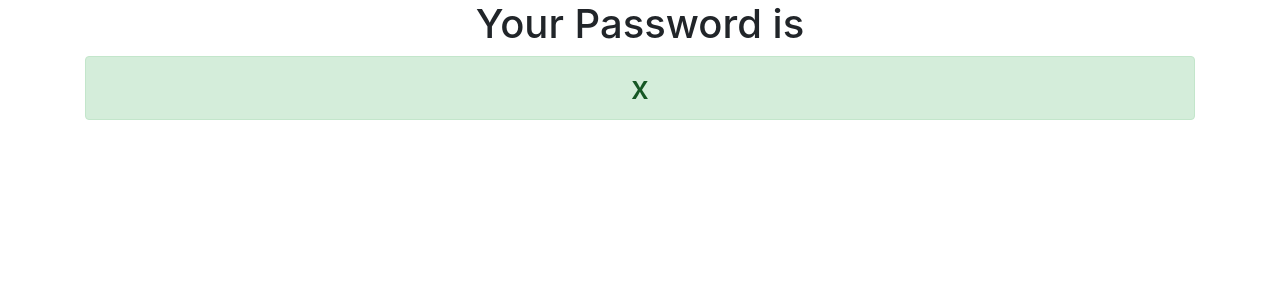
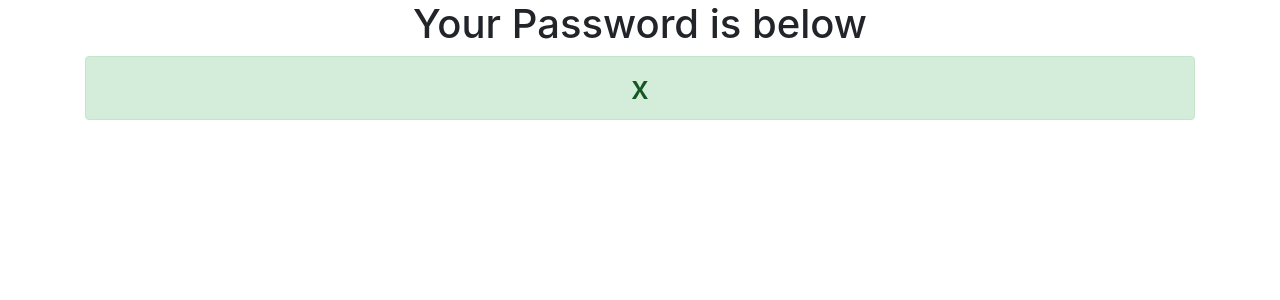
Before and after one commit to Rajreo/password_generator, a Django app: template generator/templates/generator/password.html in a window 1280 px wide. Shown: the top 300 px of the page. Run offline with Django 3.2, Linux system fonts and the light colour scheme; the template is opened without the code that fills it: most values are stand-ins (such as "Sample title", 1, 10 or a date in 2020); some libraries are stand-ins or nearby versions.

Commit message:
hird commit

```diff
--- a/generator/templates/generator/password.html
+++ b/generator/templates/generator/password.html
@@ -1,5 +1,5 @@
 <link rel="stylesheet" href="https://stackpath.bootstrapcdn.com/bootstrap/4.5.2/css/bootstrap.min.css" integrity="sha384-JcKb8q3iqJ61gNV9KGb8thSsNjpSL0n8PARn9HuZOnIxN0hoP+VmmDGMN5t9UJ0Z" crossorigin="anonymous">
 <div class="container text-center">
-    <h1>Your Password is</h1>
+    <h1>Your Password is below</h1>
     <h2 class="alert alert-success">{{ password }}</h2>
 </div>
```
